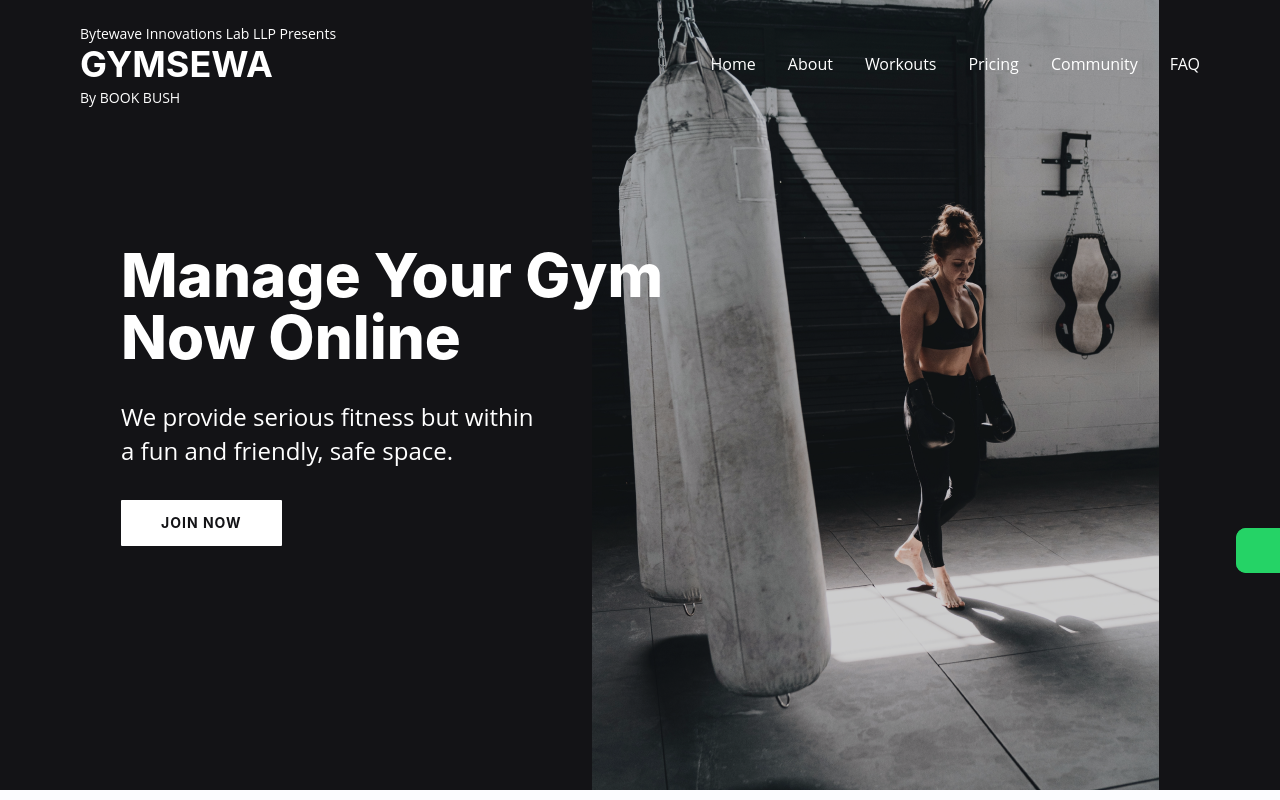
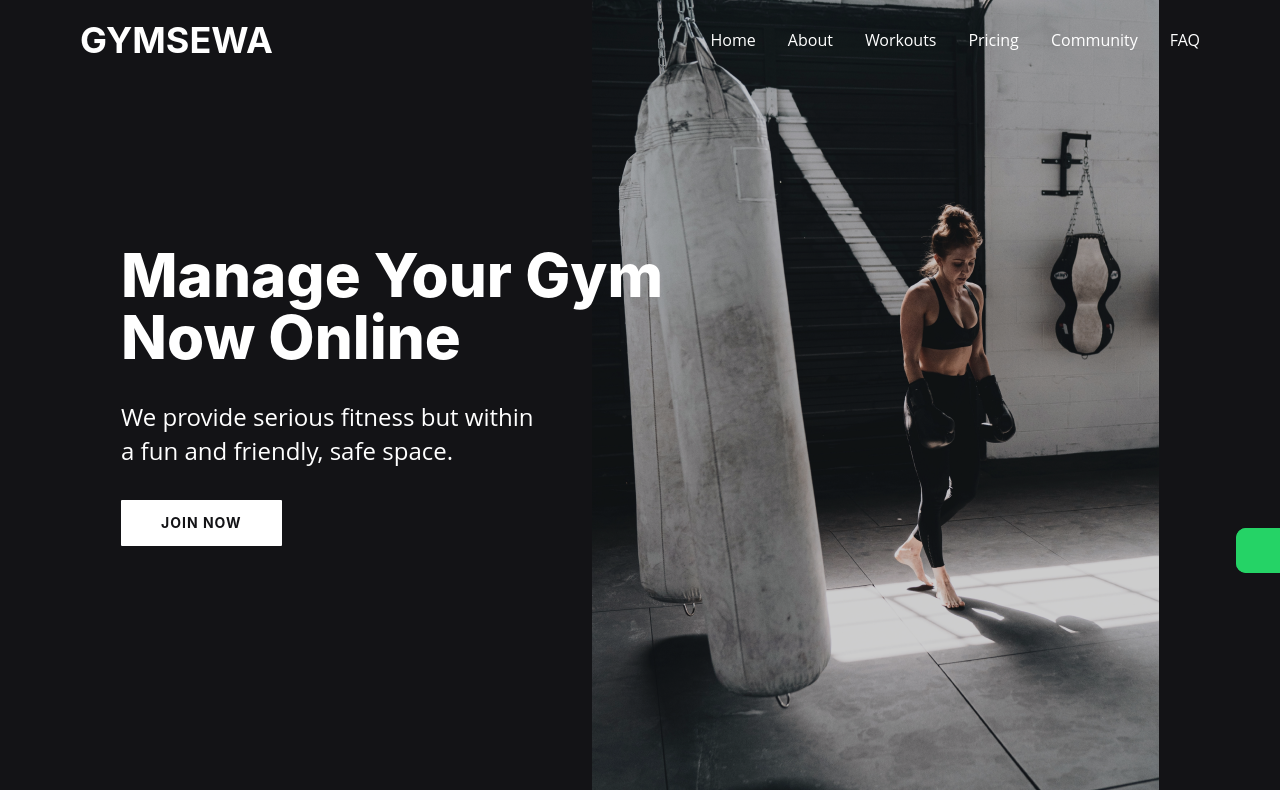
Before and after one commit to gymsewa/GymSewaTempLandingPage, a React (Create React App) app: page / in a window 1280 px wide. Shown: the top 800 px of the page. Built offline with nearby package versions, Linux system fonts and the light colour scheme.

Commit message:
removed the bb and bil from header

```diff
--- a/src/components/Header.jsx
+++ b/src/components/Header.jsx
@@ -32,10 +32,8 @@ const Header = () => {
     >
       {/* logo or website name */}
       <a href='/'>
-      <p className="text-white text-sm mt-1">Bytewave Innovations Lab LLP Presents</p>
         <h1 className="text-white text-4xl font-bold">GYMSEWA</h1>
         {/* Tagline below the title */}
-        <p className="text-white text-sm mt-1">By BOOK BUSH</p> {/* Change text as needed */}
       </a>
 
       {/* nav - initially hidden - show in desktop mode */}
```
